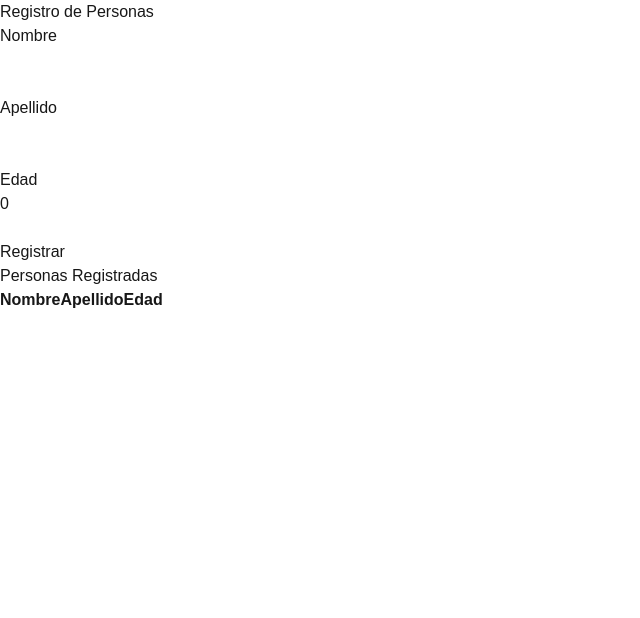
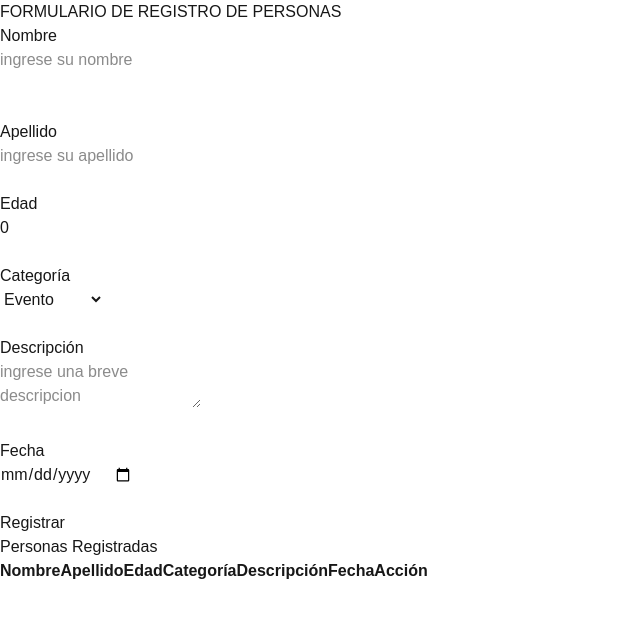
Before and after one commit to DylanZ69/Evaluacion3FrontEnd, a Next.js app in the folder evaluacion3frontend/: page / in a window 1280 px wide. Shown: the top 618 px of the page, without its empty margins (0-640 px from the left). Built offline with nearby package versions, Linux system fonts and the light colour scheme.

Commit message:
Implementacion de la funcion Editar
se agrego una funcion para poder editar a los usuarios registrados, hasta ahora funciona bien, ademas se agrego una prueba de las validaciones.

```diff
--- a/evaluacion3frontend/app/mostrarPersonas.tsx
+++ b/evaluacion3frontend/app/mostrarPersonas.tsx
@@ -4,9 +4,10 @@ import { Persona } from "./InterfacePersonas"
 
 interface Props {
     personas: Persona[];
+    traerPersona: (p: Persona, index: number)=> void;
 }
 
-const MostrarPersonas = ({personas}:Props) =>{
+const MostrarPersonas = ({personas, traerPersona }:Props) =>{
     return (
     <div>
       <h2>Personas Registradas</h2>
@@ -16,6 +17,10 @@ const MostrarPersonas = ({personas}:Props) =>{
             <th>Nombre</th>
             <th>Apellido</th>
             <th>Edad</th>
+            <th>Categoría</th>
+            <th>Descripción</th>
+            <th>Fecha</th>
+            <th>Acción</th>
           </tr>
         </thead>
         <tbody>
@@ -24,6 +29,12 @@ const MostrarPersonas = ({personas}:Props) =>{
               <td>{p.nombre}</td>
               <td>{p.apellido}</td>
               <td>{p.edad}</td>
+              <td>{p.categoria}</td>
+              <td>{p.descripcion}</td>
+              <td>{p.fecha}</td>
+              <td>
+                <button onClick={() => traerPersona(p, index)}>Editar</button>
+              </td>
             </tr>
           ))}
         </tbody>
--- a/evaluacion3frontend/app/page.tsx
+++ b/evaluacion3frontend/app/page.tsx
@@ -3,13 +3,15 @@ import React,{useEffect,useState} from "react"
 import { Persona } from "./InterfacePersonas"
 import MostrarPersonas from "./mostrarPersonas"
 
+
+const categorias = ["Evento","Beneficiario","Proyecto"];
 const miStorage = window.localStorage
 
 const initialState: Persona ={
   nombre : "",
   apellido :"",
   edad :0,
-  categoria: "",
+  categoria: categorias[0],
   descripcion: "",
   fecha: ""
 }
@@ -18,6 +20,8 @@ const initialState: Persona ={
 export default function Home() {
   const[persona, setPersona]= useState<Persona>(initialState);
   const[personas, setPersonas]= useState<Persona[]>([]);
+  const[editarIndex, setEditarIndex]= useState<number | null>(null);
+  const[errorNombre, setErrorNombre]= useState("");
 
   useEffect(()=>{
     const datos = miStorage.getItem("personas");
@@ -31,31 +35,53 @@ export default function Home() {
   };
   const handleCambiar = (name: string, value: any)=>{
     setPersona({...persona,[name]:value});
+    if (name === "nombre"){
+      if (value.length<3) setErrorNombre("Minimo 3 letras")
+      else setErrorNombre("");
+    }
   };
 
   const handleGuardar = ()=>{
-    const nuevaLista = [...personas, persona];
-    guardarStorage(nuevaLista);
+    if (persona.nombre.length<3){
+      setErrorNombre("nombre muy corto");
+      return;
+    }
+    if (editarIndex === null){
+      guardarStorage([...personas, persona]);
+    }else{
+      const copia = [...personas];
+      copia[editarIndex]=persona;
+      guardarStorage(copia);
+      setEditarIndex(null);
+    }
     setPersona(initialState);
   };
+
+  const traerPersona= (p: Persona, index: number)=> {
+    setPersona(p);
+    setEditarIndex(index);
+  }
 
   return (
     <div>
       <form>
-        <h1>Registro de Personas</h1>
+        <h1>FORMULARIO DE REGISTRO DE PERSONAS</h1>
 
         <label>Nombre</label><br />
         <input
           name="nombre"
           type="text"
+          placeholder="ingrese su nombre"
           value={persona.nombre}
           onChange={(e) => handleCambiar(e.target.name, e.target.value)}
-        /><br /><br />
+        /><br />
+        <span style={{ color: "red" }}>{errorNombre}</span><br /><br />
 
         <label>Apellido</label><br />
         <input
           name="apellido"
           type="text"
+          placeholder="ingrese su apellido"
           value={persona.apellido}
           onChange={(e) => handleCambiar(e.target.name, e.target.value)}
         /><br /><br />
@@ -68,10 +94,39 @@ export default function Home() {
           onChange={(e) => handleCambiar(e.target.name, Number(e.target.value))}
         /><br /><br />
 
-        <button type="button" onClick={handleGuardar}>Registrar</button>
+        <label>Categoría</label><br />
+        <select
+          name="categoria"
+          value={persona.categoria}
+          onChange={(e) => handleCambiar(e.target.name, e.target.value)}
+        >
+          {categorias.map((c) => (
+            <option key={c}>{c}</option>
+          ))}
+        </select><br /><br />
+
+        <label>Descripción</label><br />
+        <textarea
+          name="descripcion"
+          placeholder="ingrese una breve descripcion"
+          value={persona.descripcion}
+          onChange={(e) => handleCambiar(e.target.name, e.target.value)}
+        /><br /><br />
+
+        <label>Fecha</label><br />
+        <input
+          name="fecha"
+          type="date"
+          value={persona.fecha}
+          onChange={(e) => handleCambiar(e.target.name, e.target.value)}
+        /><br /><br />
+
+        <button type="button" onClick={handleGuardar}>
+          {editarIndex === null ? "Registrar" : "Actualizar"}</button>
       </form>
 
-      <MostrarPersonas personas={personas} />
+      <MostrarPersonas personas={personas} traerPersona={traerPersona}
+      />
     </div>
   );
 }
```
